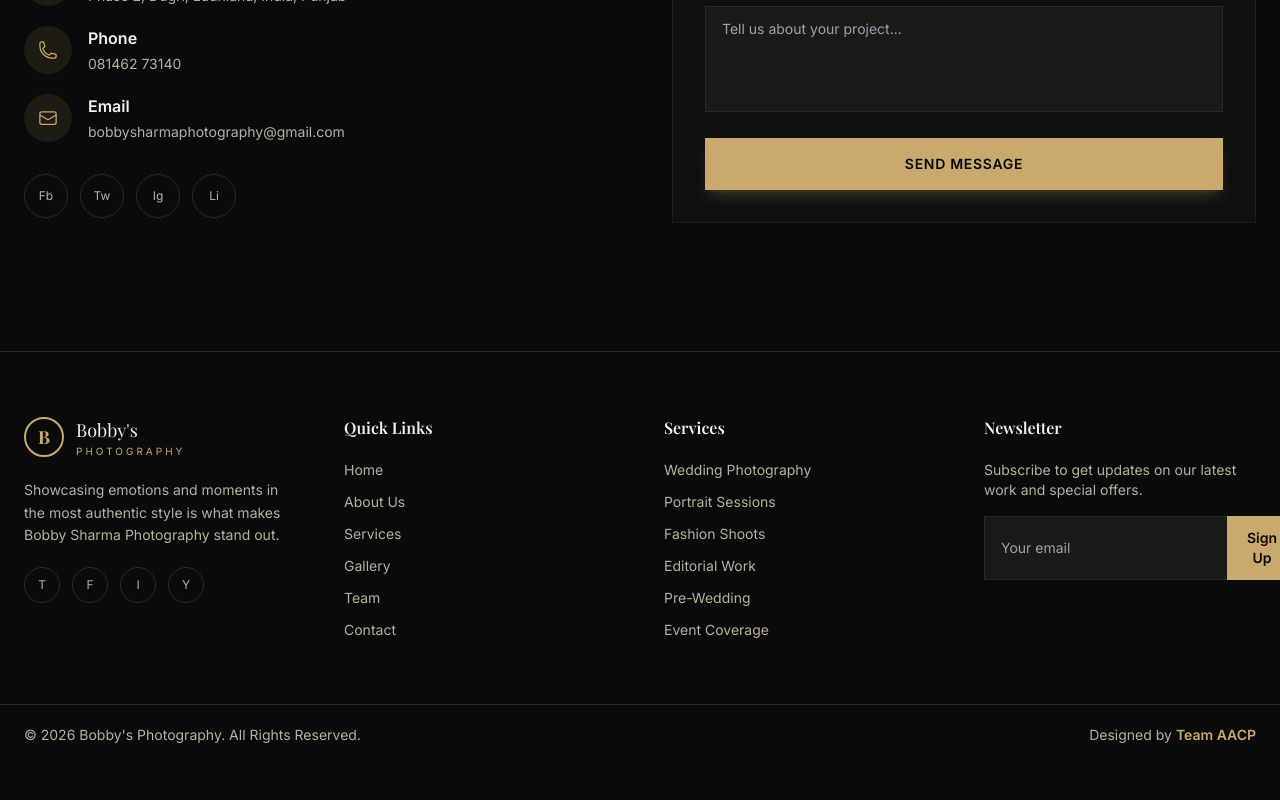
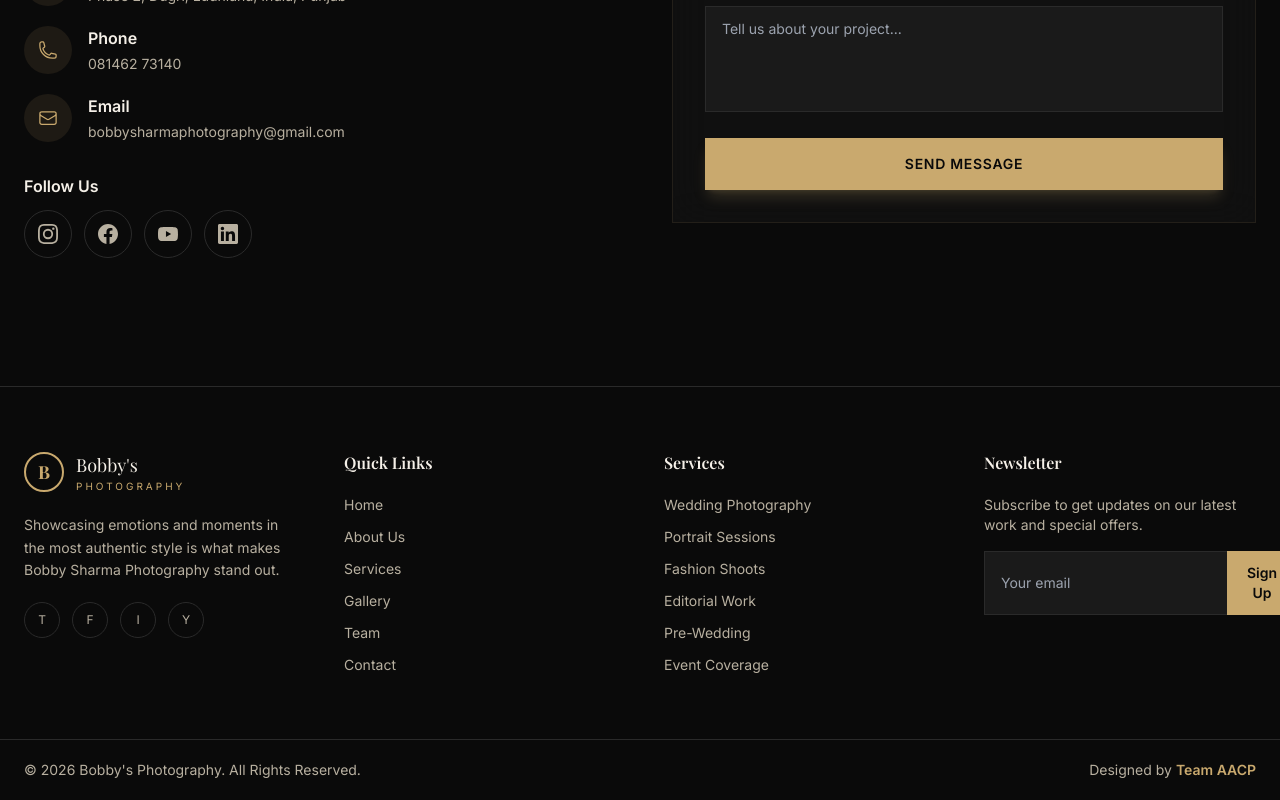
Before and after one commit to Manmeet-verma/bobby-photographer, a Next.js app: page / in a window 1280 px wide. Shown: the part 7516-8316 px from the top of the page. Before the commit the page ends 8281 px from the top, so only its background shows below. Built offline with nearby package versions, Linux system fonts and the light colour scheme; a web font is replaced by a local one.

Commit message:
feat: add Instagram, Facebook, YouTube, LinkedIn social links to Contact section

```diff
--- a/src/components/Contact.tsx
+++ b/src/components/Contact.tsx
@@ -75,16 +75,58 @@
               </div>
             </div>
 
-            <div className="flex gap-3">
-              {["Fb", "Tw", "Ig", "Li"].map((social) => (
-                <a
-                  key={social}
-                  href="#"
-                  className="w-11 h-11 rounded-full border border-dark-border flex items-center justify-center text-cream-muted hover:border-gold hover:text-gold hover:bg-gold/5 transition-all duration-300 text-xs"
+            <div>
+              <h4 className="font-semibold text-cream mb-3">Follow Us</h4>
+              <div className="flex gap-3">
+                <motion.a
+                  href="https://www.instagram.com/"
+                  target="_blank"
+                  rel="noopener noreferrer"
+                  whileHover={{ scale: 1.1, y: -3 }}
+                  whileTap={{ scale: 0.95 }}
+                  className="w-12 h-12 rounded-full border border-dark-border flex items-center justify-center text-cream-muted hover:border-gold hover:text-gold hover:bg-gold/10 transition-all duration-300"
                 >
-                  {social}
-                </a>
-              ))}
+                  <svg className="w-5 h-5" fill="currentColor" viewBox="0 0 24 24">
+                    <path d="M12 2.163c3.204 0 3.584.012 4.85.07 3.252.148 4.771 1.691 4.919 4.919.058 1.265.069 1.645.069 4.849 0 3.205-.012 3.584-.069 4.849-.149 3.225-1.664 4.771-4.919 4.919-1.266.058-1.644.07-4.85.07-3.204 0-3.584-.012-4.849-.07-3.26-.149-4.771-1.699-4.919-4.92-.058-1.265-.07-1.644-.07-4.849 0-3.204.013-3.583.07-4.849.149-3.227 1.664-4.771 4.919-4.919 1.266-.057 1.645-.069 4.849-.069zM12 0C8.741 0 8.333.014 7.053.072 2.695.272.273 2.69.073 7.052.014 8.333 0 8.741 0 12c0 3.259.014 3.668.072 4.948.2 4.358 2.618 6.78 6.98 6.98C8.333 23.986 8.741 24 12 24c3.259 0 3.668-.014 4.948-.072 4.354-.2 6.782-2.618 6.979-6.98.059-1.28.073-1.689.073-4.948 0-3.259-.014-3.667-.072-4.947-.196-4.354-2.617-6.78-6.979-6.98C15.668.014 15.259 0 12 0zm0 5.838a6.162 6.162 0 100 12.324 6.162 6.162 0 000-12.324zM12 16a4 4 0 110-8 4 4 0 010 8zm6.406-11.845a1.44 1.44 0 100 2.881 1.44 1.44 0 000-2.881z" />
+                  </svg>
+                </motion.a>
+                <motion.a
+                  href="https://www.facebook.com/"
+                  target="_blank"
+                  rel="noopener noreferrer"
+                  whileHover={{ scale: 1.1, y: -3 }}
+                  whileTap={{ scale: 0.95 }}
+                  className="w-12 h-12 rounded-full border border-dark-border flex items-center justify-center text-cream-muted hover:border-gold hover:text-gold hover:bg-gold/10 transition-all duration-300"
+                >
+                  <svg className="w-5 h-5" fill="currentColor" viewBox="0 0 24 24">
+                    <path d="M24 12.073c0-6.627-5.373-12-12-12s-12 5.373-12 12c0 5.99 4.388 10.954 10.125 11.854v-8.385H7.078v-3.47h3.047V9.43c0-3.007 1.792-4.669 4.533-4.669 1.312 0 2.686.235 2.686.235v2.953H15.83c-1.491 0-1.956.925-1.956 1.874v2.25h3.328l-.532 3.47h-2.796v8.385C19.612 23.027 24 18.062 24 12.073z" />
+                  </svg>
+                </motion.a>
+                <motion.a
+                  href="https://www.youtube.com/"
+                  target="_blank"
+                  rel="noopener noreferrer"
+                  whileHover={{ scale: 1.1, y: -3 }}
+                  whileTap={{ scale: 0.95 }}
+                  className="w-12 h-12 rounded-full border border-dark-border flex items-center justify-center text-cream-muted hover:border-gold hover:text-gold hover:bg-gold/10 transition-all duration-300"
+                >
+                  <svg className="w-5 h-5" fill="currentColor" viewBox="0 0 24 24">
+                    <path d="M23.498 6.186a3.016 3.016 0 00-2.122-2.136C19.505 3.545 12 3.545 12 3.545s-7.505 0-9.377.505A3.017 3.017 0 00.502 6.186C0 8.07 0 12 0 12s0 3.93.502 5.814a3.016 3.016 0 002.122 2.136c1.871.505 9.376.505 9.376.505s7.505 0 9.377-.505a3.015 3.015 0 002.122-2.136C24 15.93 24 12 24 12s0-3.93-.502-5.814zM9.545 15.568V8.432L15.818 12l-6.273 3.568z" />
+                  </svg>
+                </motion.a>
+                <motion.a
+                  href="https://www.linkedin.com/"
+                  target="_blank"
+                  rel="noopener noreferrer"
+                  whileHover={{ scale: 1.1, y: -3 }}
+                  whileTap={{ scale: 0.95 }}
+                  className="w-12 h-12 rounded-full border border-dark-border flex items-center justify-center text-cream-muted hover:border-gold hover:text-gold hover:bg-gold/10 transition-all duration-300"
+                >
+                  <svg className="w-5 h-5" fill="currentColor" viewBox="0 0 24 24">
+                    <path d="M20.447 20.452h-3.554v-5.569c0-1.328-.027-3.037-1.852-3.037-1.853 0-2.136 1.445-2.136 2.939v5.667H9.351V9h3.414v1.561h.046c.477-.9 1.637-1.85 3.37-1.85 3.601 0 4.267 2.37 4.267 5.455v6.286zM5.337 7.433c-1.144 0-2.063-.926-2.063-2.065 0-1.138.92-2.063 2.063-2.063 1.14 0 2.064.925 2.064 2.063 0 1.139-.925 2.065-2.064 2.065zm1.782 13.019H3.555V9h3.564v11.452zM22.225 0H1.771C.792 0 0 .774 0 1.729v20.542C0 23.227.792 24 1.771 24h20.451C23.2 24 24 23.227 24 22.271V1.729C24 .774 23.2 0 22.222 0h.003z" />
+                  </svg>
+                </motion.a>
+              </div>
             </div>
           </motion.div>
 
```
Also changed, not shown: 2 other files (tests, documents, lock files or other folders).
